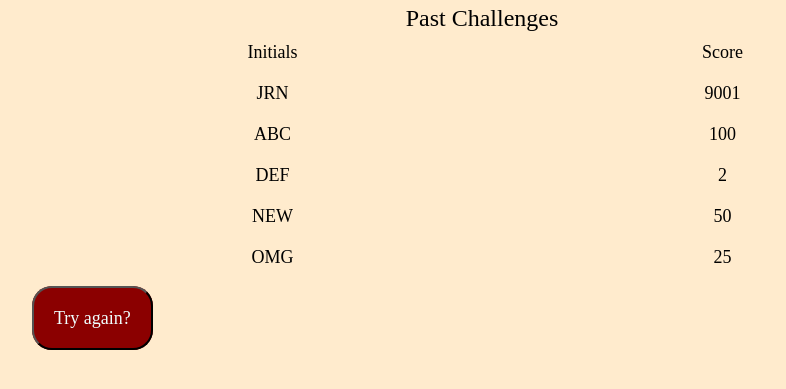
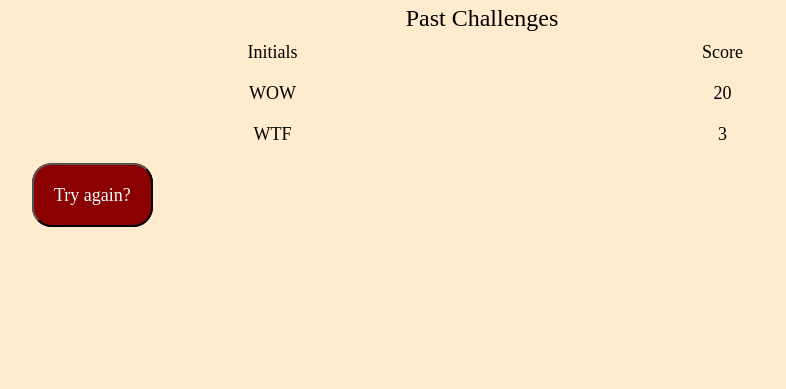
Before and after one commit to CommieDog/javascript-gauntlet, a plain HTML site: page score.html in a window 1280 px wide. Shown: the part 157-546 px from the top of the page, without its empty margins (158-944 px from the left). Drawn offline with Linux system fonts and the light colour scheme.

Commit message:
Use JS array to hold score table values

```diff
--- a/assets/js/score.js
+++ b/assets/js/score.js
@@ -5,6 +5,8 @@ finalScore = window.sessionStorage.getItem("FinalScore") || 0.5;
 window.sessionStorage.removeItem("FinalScore");
 
 const scoreTableElement = document.querySelector("#score-table-body") // Technically this is just the body of the table, but this is where we add our data.
+
+var scoreTableEntries = [];
 
 function addToScoreTable(initials, score)
 {
@@ -24,5 +26,21 @@ function addToScoreTable(initials, score)
     scoreTableElement.appendChild(newItem);
 }
 
-addToScoreTable("NEW", "50");
-addToScoreTable("OMG", "25");
+scoreTableEntries.push({
+    initials: "WOW",
+    score: "20"
+})
+scoreTableEntries.push({
+    initials: "WTF",
+    score: "3"
+})
+
+function populateScoreTable()
+{
+    for(var i = 0; i < scoreTableEntries.length; i++)
+    {
+        addToScoreTable(scoreTableEntries[i].initials, scoreTableEntries[i].score)
+    }
+}
+
+populateScoreTable();
--- a/score.html
+++ b/score.html
@@ -17,20 +17,7 @@
                     <div class="score-table-header-cell">Initials</div>
                     <div class="score-table-header-cell">Score</div>
                 </div>
-                <div id="score-table-body">
-                    <div class="score-table-row">
-                        <div class="score-table-row-cell">JRN</div>
-                        <div class="score-table-row-cell">9001</div>
-                    </div>
-                    <div class="score-table-row">
-                        <div class="score-table-row-cell">ABC</div>
-                        <div class="score-table-row-cell">100</div>
-                    </div>
-                    <div class="score-table-row">
-                        <div class="score-table-row-cell">DEF</div>
-                        <div class="score-table-row-cell">2</div>
-                    </div>
-                </div>
+                <div id="score-table-body"></div>
             </div>
             <div id="try-again-wrapper">
                 <a id="try-again-link" class="clickable" href="index.html">Try again?</a>
```
